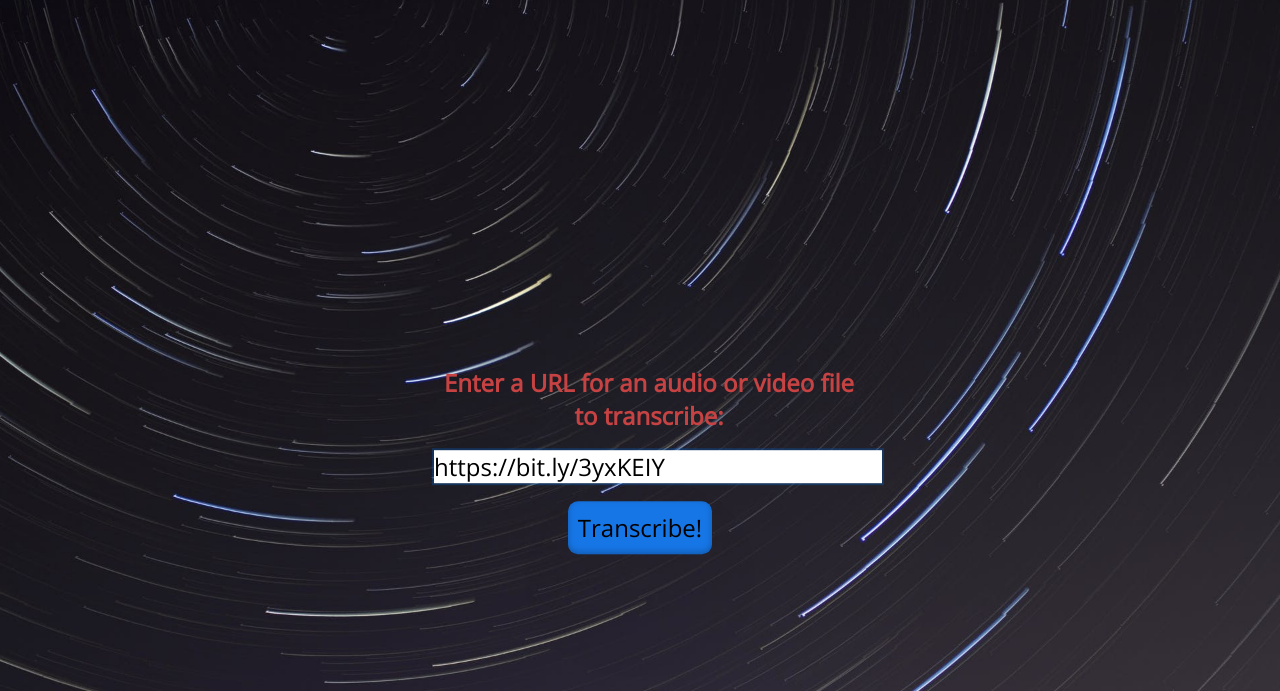
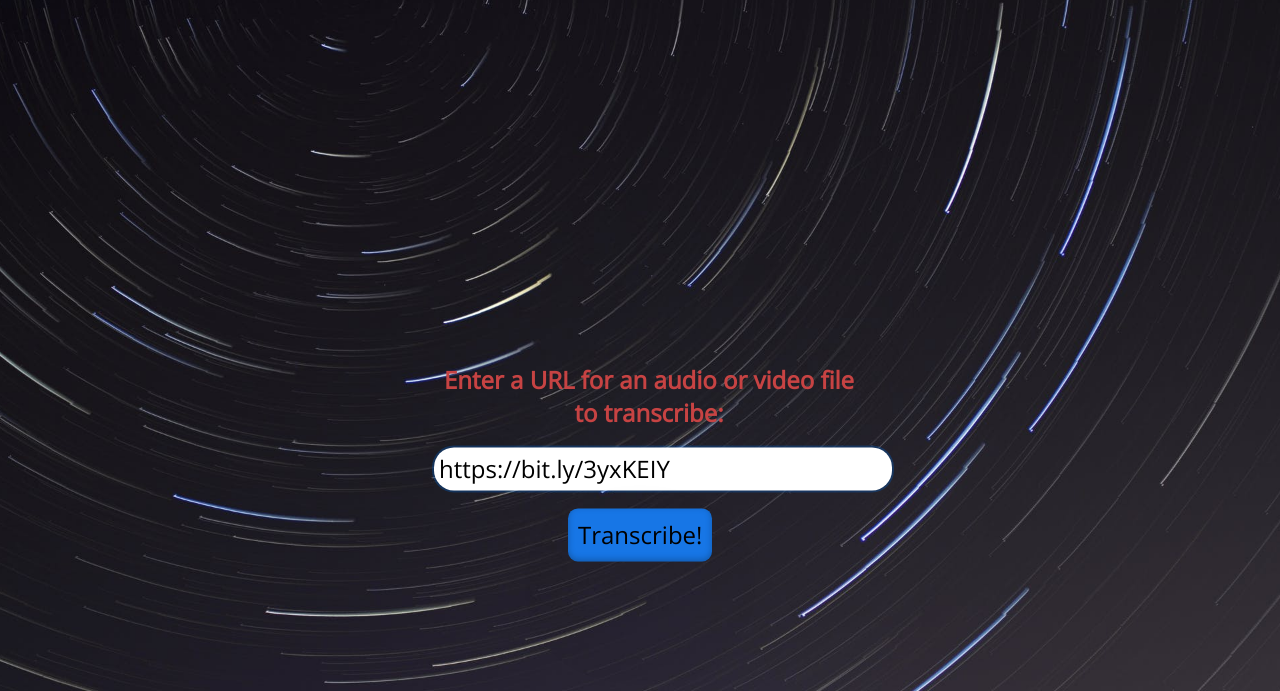
Before and after one commit to huzaifazia17/DH8Transcriber, a website with bundled scripts: page index.html in a window 1280 px wide. Shown: the part 109-800 px from the top of the page. Built offline with nearby package versions, Linux system fonts and the light colour scheme; a web font is replaced by a local one.

Commit message:
updated styles

```diff
--- a/index.html
+++ b/index.html
@@ -19,10 +19,10 @@
         <div class="nav animate__animated animate__bounce">
             <h1 class="title">Audio/Video Transcriber</h1><br>
         </div>
-        <div class="main-section-transcription">
+        <div class="main-section-transcription ">
             <h3>Enter a URL for an audio or video file to transcribe:</h3>
             <input id="path" type="text" name="path" value="https://bit.ly/3yxKEIY"><br>
-            <button id="start" type="button">Transcribe!</button>
+            <button id="start" type="button" class="animate__animated animate__bounceIn">Transcribe!</button>
             <p id="text"></p>
         </div>
     </div>
--- a/style.css
+++ b/style.css
@@ -32,13 +32,16 @@
     margin: 0 auto;
     padding: 10px;
     position: relative;
-    transform:translateY(190%) ;
+    transform:translateY(180%) ;
     text-align: center;
 }
 .main-section-transcription input{
     box-shadow: rgba(3, 102, 214, 0.3) 0px 0px 0px 2px;
     width:100%;
     margin: 0px 0px 18px 18px;
+    border-radius: 20px;
+    outline: none;
+    padding: 5px 5px 5px 5px;
 }
 .main-section-transcription h3{
     margin: 0px 0px 18px 18px;
@@ -46,6 +49,7 @@
 }
 .main-section-transcription button{
     border-radius: 10px;
+    outline: none;
     color: black;
     background-color: #1776e6;
     padding: 10px;
```
